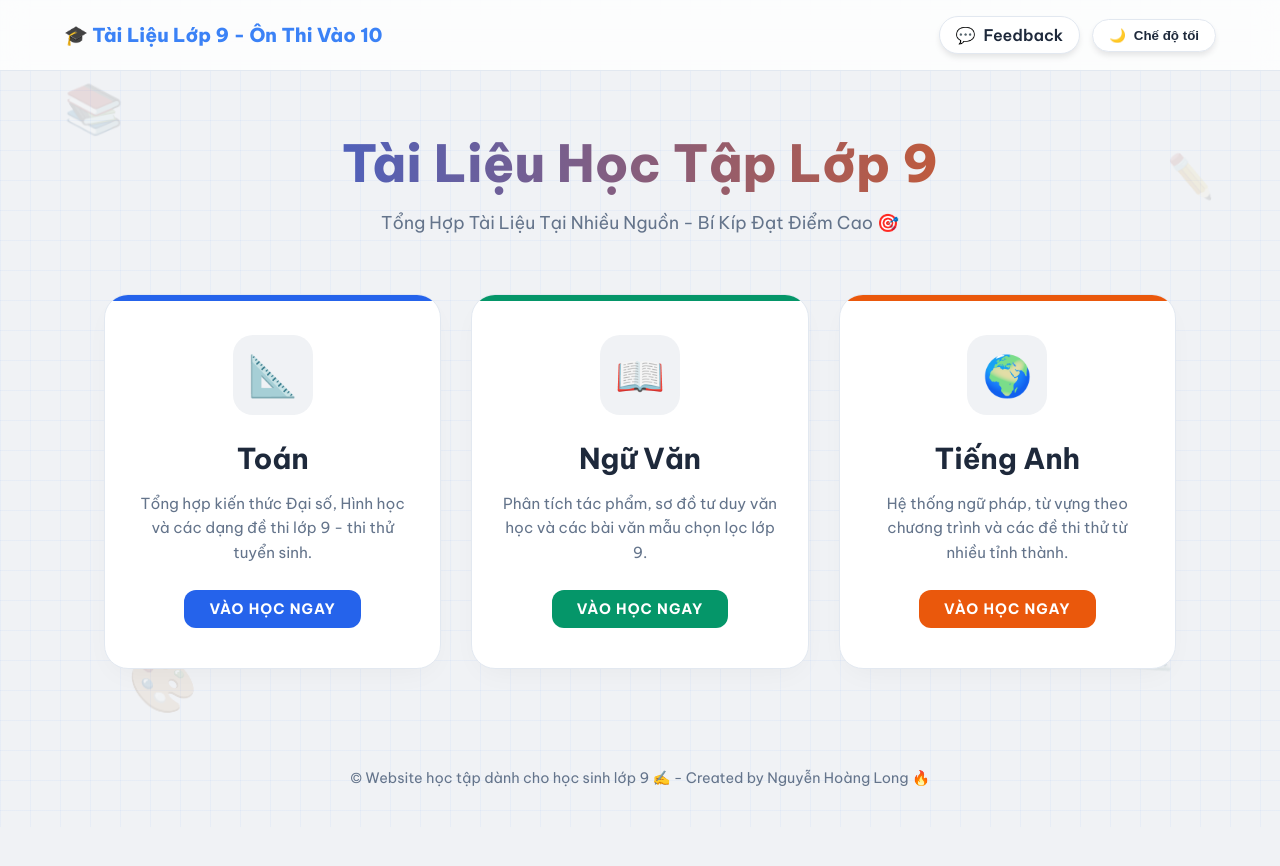
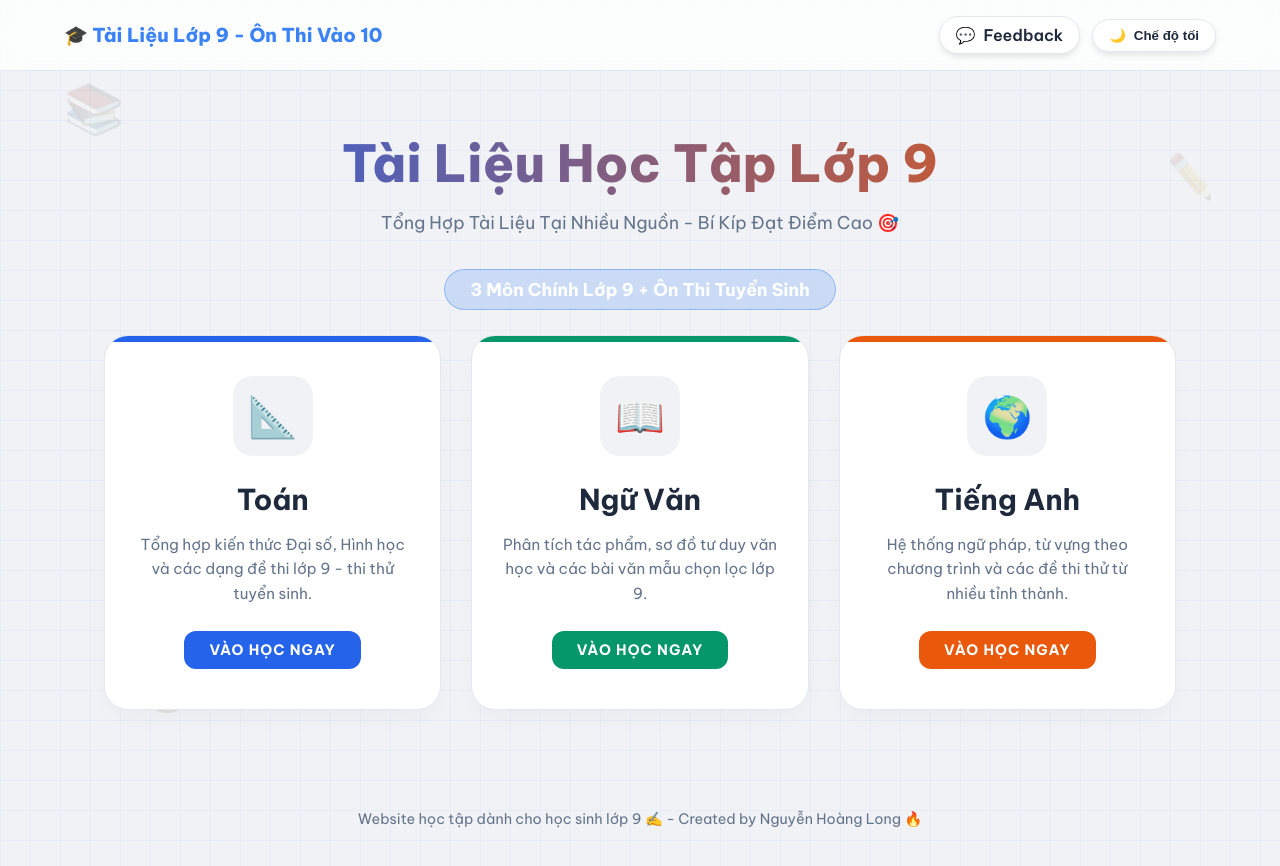
Before and after one commit to HwLongg/Tong-Hop-Tai-Lieu, a plain HTML site: page index.html in a window 1280 px wide. Before the commit the page ends 827 px from the top, so only its background shows below. Drawn offline with Linux system fonts and the light colour scheme.

Commit message:
Refactor HTML structure and styles for hero section

```diff
--- a/index.html
+++ b/index.html
@@ -100,7 +100,6 @@
             gap: 10px;
         }
 
-        /* ====== NHÓM NÚT HEADER ====== */
         .header-buttons {
             display: flex;
             align-items: center;
@@ -128,7 +127,6 @@
             color: white;
         }
 
-        /* ====== FEEDBACK BUTTON ====== */
         .feedback-btn:hover {
             background: #8b5cf6;
             color: white;
@@ -145,7 +143,7 @@
 
         .hero {
             text-align: center;
-            margin-bottom: 60px;
+            margin-bottom: 25px; /* GIẢM từ 60px xuống 25px để gần card hơn */
         }
 
         .hero h1 {
@@ -160,6 +158,26 @@
         .hero p {
             color: var(--text-sub);
             font-size: 1.1rem;
+        }
+
+        /* --- STYLE CHO Ô NỘI DUNG MỚI --- */
+        .hero .hero-tagline {
+            display: inline-block;
+            margin-top: 35px; /* TĂNG từ 15px lên 35px để đẩy sát xuống card */
+            padding: 8px 25px;
+            border-radius: 50px;
+            font-weight: 700;
+            font-size: 1.1rem;
+            color: #ffffff;
+            background: rgba(59, 130, 246, 0.2); /* Nền mờ kiểu Glassmorphism */
+            border: 1.5px solid rgba(59, 130, 246, 0.4);
+            backdrop-filter: blur(4px);
+        }
+
+        [data-theme="dark"] .hero .hero-tagline {
+            background: rgba(59, 130, 246, 0.15);
+            border-color: rgba(59, 130, 246, 0.3);
+            color: #93c5fd;
         }
 
         /* ================= SUBJECT CARDS ================= */
@@ -250,7 +268,6 @@
             font-size: 0.9rem;
         }
 
-        /* ================= ANIMATION ================= */
         @keyframes floating {
             0% { transform: translateY(0px) rotate(0deg); }
             50% { transform: translateY(-10px) rotate(5deg); }
@@ -275,41 +292,29 @@
     <div class="decor decor-4">🎨</div>
 
     <header>
-
         <div class="logo">
             <span>🎓 Tài Liệu Lớp 9 - Ôn Thi Vào 10</span>
         </div>
-
-        <!-- NHÓM NÚT BÊN PHẢI -->
         <div class="header-buttons">
-
-            <!-- FEEDBACK -->
-            <a href="https://forms.gle/28cG9E5oVxNnJia16"
-               target="_blank"
-               class="btn-theme feedback-btn">
+            <a href="https://forms.gle/28cG9E5oVxNnJia16" target="_blank" class="btn-theme feedback-btn">
                 <span>💬</span>
                 <span>Feedback</span>
             </a>
-
-            <!-- THEME -->
             <button class="btn-theme" id="theme-toggle">
                 <span id="theme-icon">🌙</span>
                 <span id="theme-text">Chế độ tối</span>
             </button>
-
         </div>
-
     </header>
 
     <div class="container">
-
         <section class="hero">
             <h1>Tài Liệu Học Tập Lớp 9</h1>
             <p>Tổng Hợp Tài Liệu Tại Nhiều Nguồn - Bí Kíp Đạt Điểm Cao 🎯</p>
+            <div class="hero-tagline">3 Môn Chính Lớp 9 + Ôn Thi Tuyển Sinh</div>
         </section>
 
         <main class="subjects-grid">
-
             <a href="https://hwlonggg.github.io/Maths-Learning-Website/" class="subject-card math">
                 <div class="icon-circle">📐</div>
                 <h2>Toán</h2>
@@ -330,63 +335,42 @@
                 <p>Hệ thống ngữ pháp, từ vựng theo chương trình và các đề thi thử từ nhiều tỉnh thành.</p>
                 <div class="btn-enter">Vào học ngay</div>
             </a>
-
         </main>
     </div>
 
     <footer>
-        <p>&copy; Website học tập dành cho học sinh lớp 9 ✍️ - Created by Nguyễn Hoàng Long 🔥</p>
+        <p>Website học tập dành cho học sinh lớp 9 ✍️ - Created by Nguyễn Hoàng Long 🔥</p>
     </footer>
 
     <script>
-
         const themeToggle = document.getElementById('theme-toggle');
         const themeIcon = document.getElementById('theme-icon');
         const themeText = document.getElementById('theme-text');
         const html = document.documentElement;
 
-        // Kiểm tra theme cũ
         const savedTheme = localStorage.getItem('theme');
-
         if (savedTheme) {
             html.setAttribute('data-theme', savedTheme);
             updateToggleButton(savedTheme);
         }
 
-        // Đổi theme
         themeToggle.addEventListener('click', () => {
-
             let currentTheme = html.getAttribute('data-theme');
-
-            let newTheme = currentTheme === 'dark'
-                ? 'light'
-                : 'dark';
-
+            let newTheme = currentTheme === 'dark' ? 'light' : 'dark';
             html.setAttribute('data-theme', newTheme);
-
             localStorage.setItem('theme', newTheme);
-
             updateToggleButton(newTheme);
-
         });
 
-        // Cập nhật nút
         function updateToggleButton(theme) {
-
             if (theme === 'dark') {
-
                 themeIcon.innerText = '☀️';
                 themeText.innerText = 'Chế độ sáng';
-
             } else {
-
                 themeIcon.innerText = '🌙';
                 themeText.innerText = 'Chế độ tối';
-
             }
-
         }
-
     </script>
 
 </body>
```
